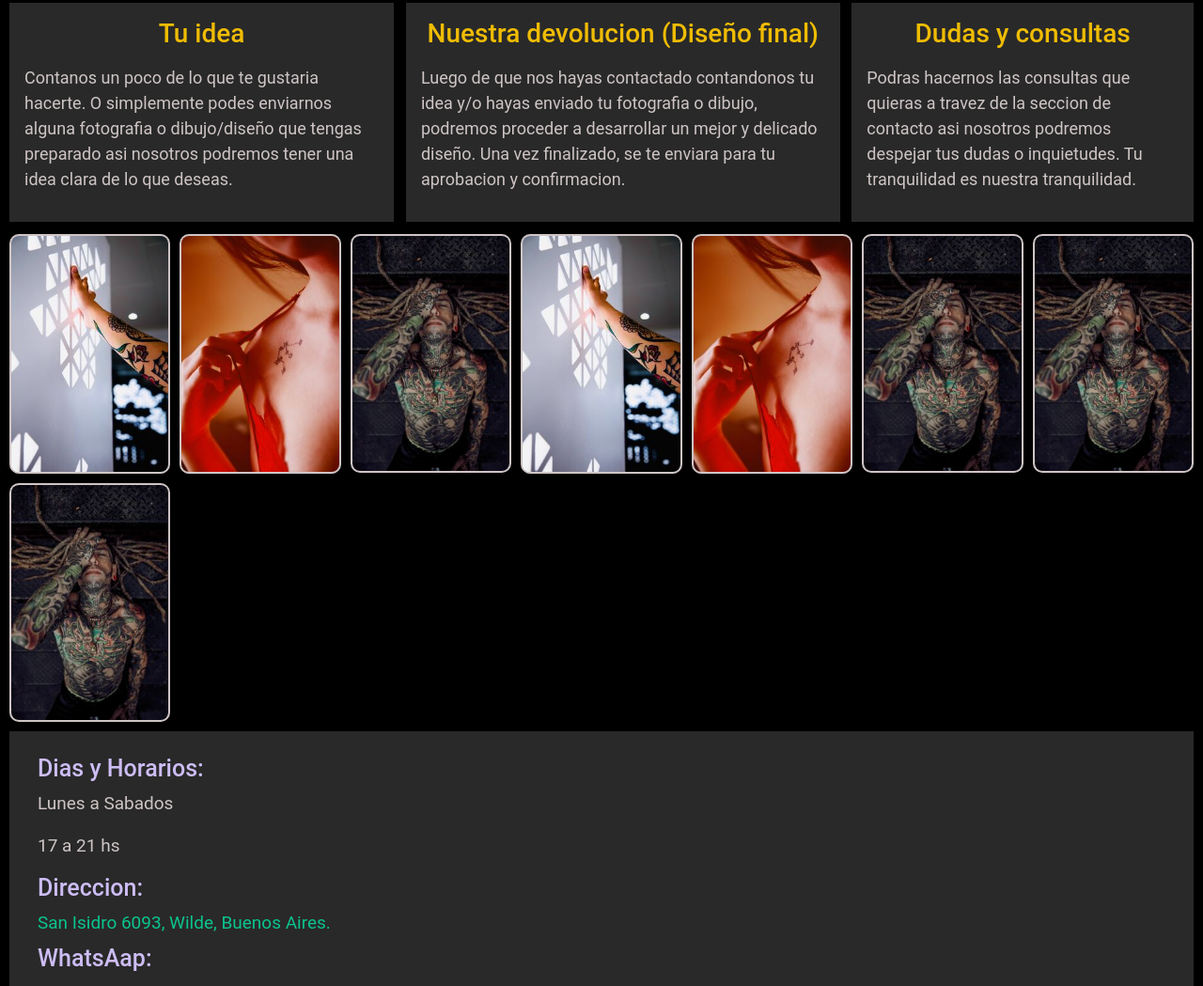
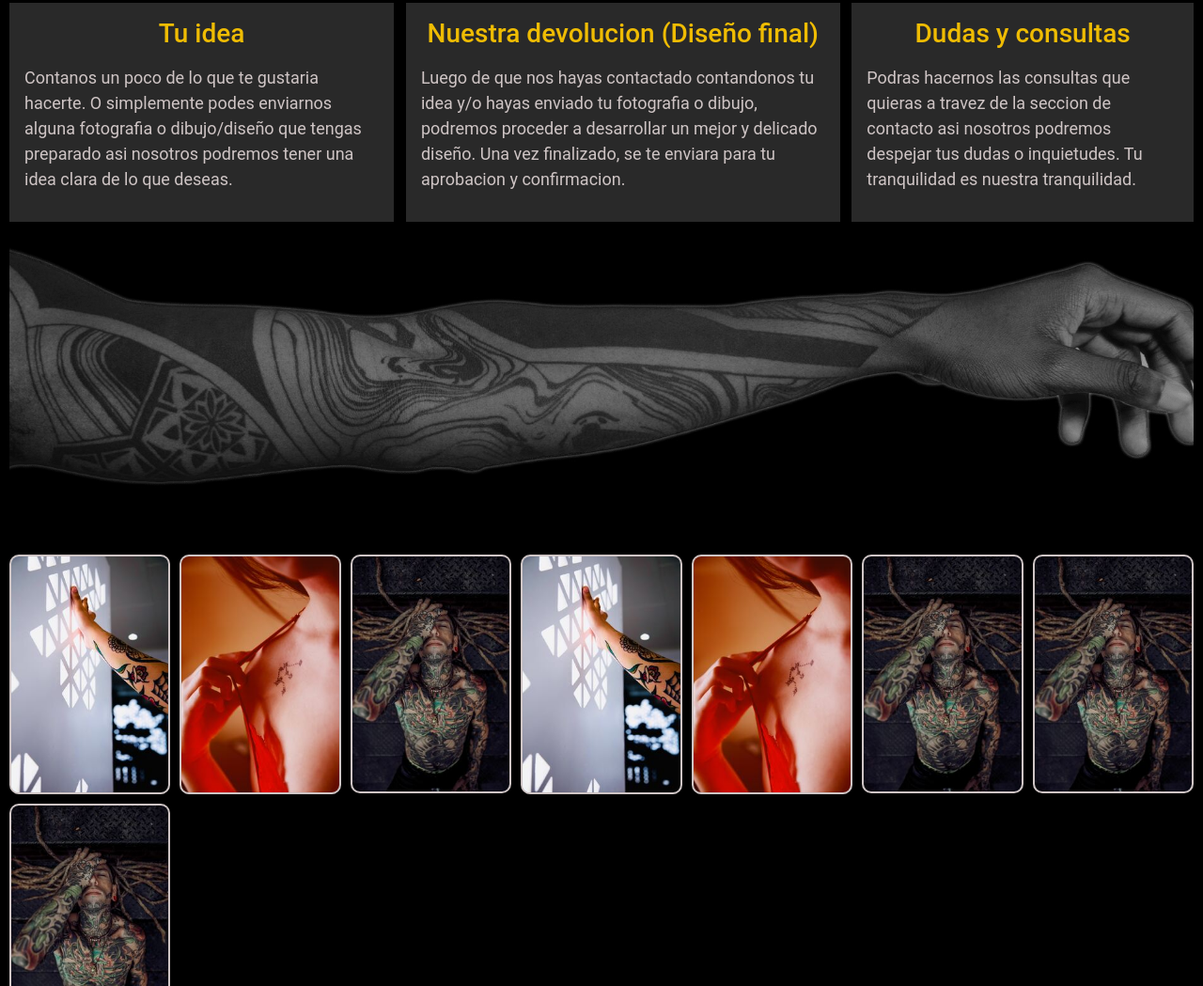
Before and after one commit to sevemau/GaloBranto-TattooArtist, a plain HTML site: page index.html in a window 1280 px wide. Shown: the part 1240-2289 px from the top of the page at 94% size. Drawn offline with nearby package versions, Linux system fonts and the light colour scheme.

Commit message:
actualizando

```diff
--- a/index.html
+++ b/index.html
@@ -111,6 +111,8 @@
             </div>
         </section>
 
+        <img src="./assets/img/image (2).png" alt="">
+
         <section class="box">
             <div class="boxi">
                 <img class="card" src="./assets/img/bbb.jpg" alt="Tatuaje en brazo">
```
Also changed, not shown: assets/img/image (1).png (added), assets/img/image (2).png (added), assets/img/labios.jpg (deleted), assets/img/tatuaje-brazo-estirado.png (added), assets/img/tatuaje-brazo-leon-dos.jpg (deleted), assets/img/tatuaje-brazo-leon.jpg (deleted), assets/img/tatuaje-mujer-lobo.jpg (deleted).
